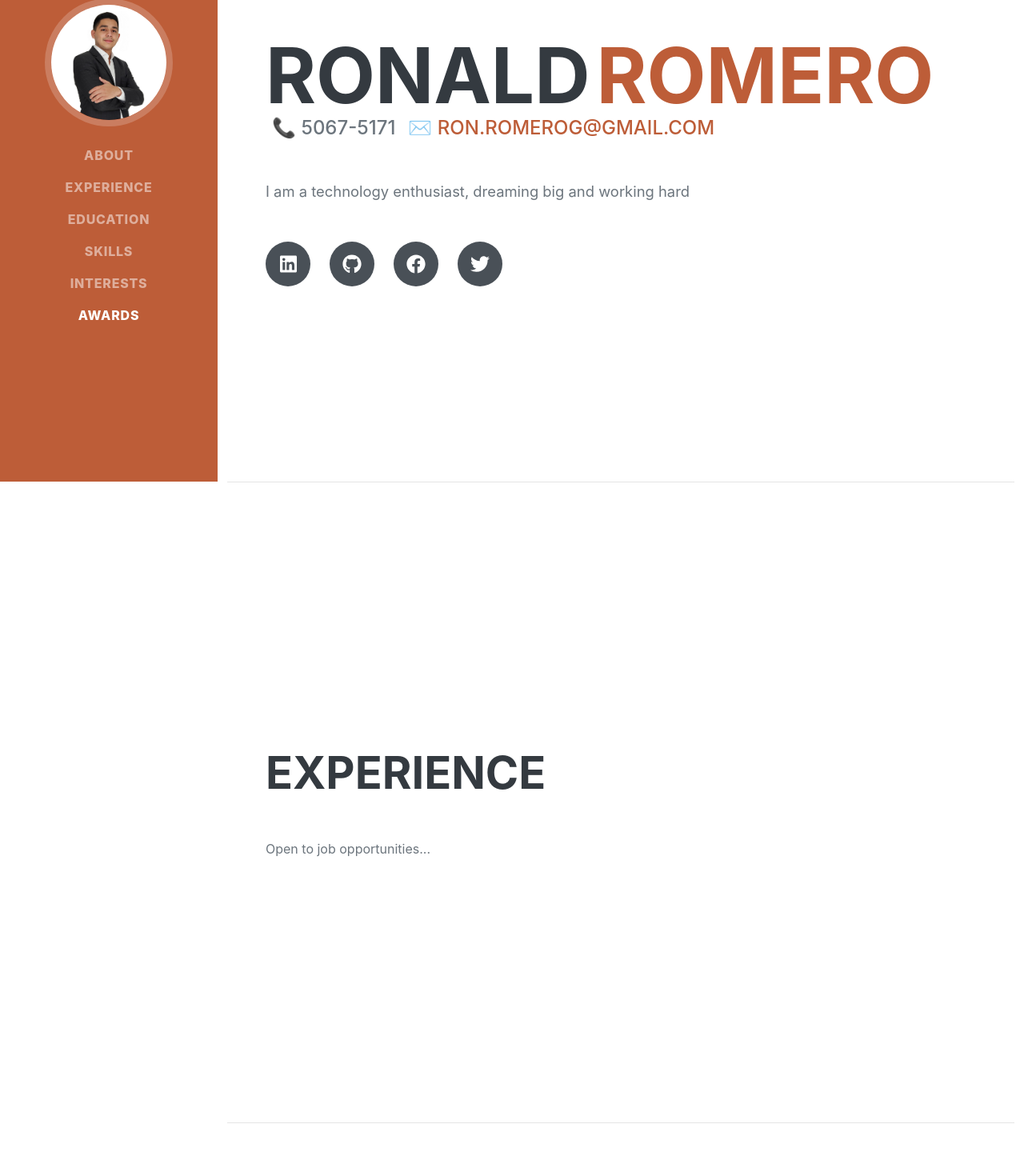
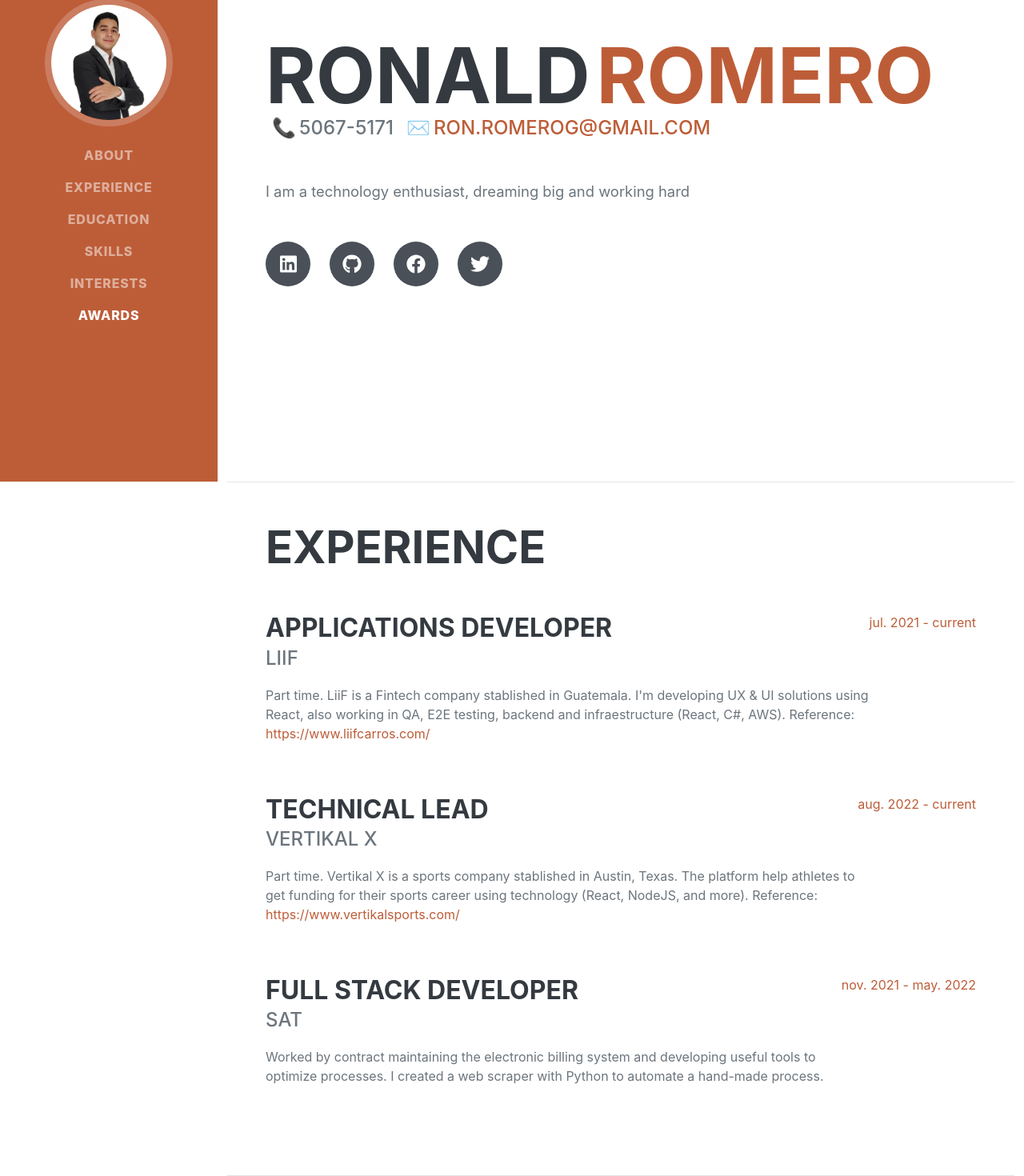
Before and after one commit to ronald1512/portafolio, a React (Create React App) app: page / in a window 1280 px wide. Shown: the part 198-1668 px from the top of the page at 80% size. Built offline with nearby package versions, Linux system fonts and the light colour scheme; a web font is replaced by a local one.

Commit message:
fix white space

```diff
--- a/src/App.js
+++ b/src/App.js
@@ -6,7 +6,7 @@ import Education from './Components/Education';
 import Skills from './Components/Skills';
 import Interests from './Components/Interests';
 import Awards from './Components/Awards';
-import profileData from './profileData.json';
+import profileData from './profileData.js';
 
 
 export const App = () => {
--- a/src/Components/Awards.js
+++ b/src/Components/Awards.js
@@ -17,7 +17,7 @@ class Awards extends Component {
                             this.awards.map((data, index) => (
                                 data.link
                                     ?
-                                    <a href={data.link} target="_blank">
+                                    <a href={data.link} target="_blank" rel="noopener noreferrer">
                                         <li key={index}>
                                             <FontAwesomeIcon icon={faAward} color="#ffc107" />
                                             <span className="ml-2"> {data.awardDetail} </span>
--- a/src/Components/Experience.js
+++ b/src/Components/Experience.js
@@ -8,22 +8,11 @@ class Experience extends Component {
   }
 
   render() {
-    return(
+    return (
       <section className="resume-section p-3 p-lg-5 d-flex justify-content-center" id="experience">
         <div className="w-100">
           <h2 className="mb-5">Experience</h2>
-          Open to job opportunities...
-        </div>
-      </section>
-    );
-  }
-}
-
-export default Experience;
-
-/**
- *
- * {
+          {
             this.experience.map((exp, index) => (
               <div key={index} className="resume-item d-flex flex-column flex-md-row justify-content-between mb-5">
                 <div className="resume-content">
@@ -32,9 +21,15 @@ export default Experience;
                   <p>{exp.aboutWork}</p>
                 </div>
                 <div className="resume-date text-md-right">
-                  <span className="text-primary">{exp.fromDate} - {exp.toDate}</span>
+                  <span style={{whiteSpace: "nowrap"}} className="text-primary">{exp.fromDate} - {exp.toDate}</span>
                 </div>
               </div>
             ))
           }
- */
+        </div>
+      </section>
+    );
+  }
+}
+
+export default Experience;
--- a/src/Components/Landing.js
+++ b/src/Components/Landing.js
@@ -21,8 +21,8 @@ class Landing extends Component {
                         </h1>
                     </div>
                     <div className="subheading mb-5">
-                        <a className='mx-2' style={{ color: "#6c757d", whiteSpace: "nowrap" }} href={"tel:" + this.landingData.phoneNumber.replace("-")}>📞 {this.landingData.phoneNumber}</a>
-                        <a className='mx-2' style ={{whiteSpace: "nowrap"}} href={"mailto:" + this.landingData.email}>✉️ {this.landingData.email}</a>
+                        <a className='mx-2' style={{ color: "#6c757d", whiteSpace: "nowrap" }} href={"tel:" + this.landingData.phoneNumber.replace("-")}><span className='mr-1' role='img' aria-label='phone'>📞</span>{this.landingData.phoneNumber}</a>
+                        <a className='mx-2' style ={{whiteSpace: "nowrap"}} href={"mailto:" + this.landingData.email}><span className='mr-1' role='img' aria-label='email'>✉️</span>{this.landingData.email}</a>
                     </div>
                     <p className="lead mb-5">{this.landingData.bio}</p>
                     <div className="social-icons">
--- /dev/null
+++ b/src/profileData.js
@@ -0,0 +1,98 @@
+import React from 'react';
+export default  {
+	"landing": {
+		"firstName": "Ronald",
+		"lastName": "Romero",
+		"phoneNumber": "5067-5171",
+		"bio": "I am a technology enthusiast, dreaming big and working hard",
+		"email": "ron.romerog@gmail.com",
+		"linkedin": "https://www.linkedin.com/in/ronald-romero-483a30172/",
+		"github": "https://github.com/ronald1512",
+		"facebook": "https://www.facebook.com/ronaldlolo.romero",
+		"twitter": "https://twitter.com/Ronald_Romero15"
+	},
+	"experience": [
+		{
+			"position": "Applications Developer",
+			"organization": "LiiF",
+			"aboutWork": <>Part time. LiiF is a Fintech company stablished in Guatemala. I'm developing UX & UI solutions using React, also working in QA, E2E testing, backend and infraestructure (React, C#, AWS). Reference: <a target="_blank" rel="noopener noreferrer" href='https://www.liifcarros.com/'>https://www.liifcarros.com/</a></>,
+			"fromDate": "jul. 2021",
+			"toDate": "current"
+		},
+		{
+			"position": "Technical Lead",
+			"organization": "Vertikal X",
+			"aboutWork": <>Part time. Vertikal X is a sports company stablished in Austin, Texas. The platform help athletes to get funding for their sports career using technology (React, NodeJS, and more). Reference:  <a target="_blank" rel="noopener noreferrer" href='https://www.vertikalsports.com/'>https://www.vertikalsports.com/</a></>,
+			"fromDate": "aug. 2022",
+			"toDate": "current"
+		},
+		{
+			"position": "Full Stack Developer",
+			"organization": "SAT",
+			"aboutWork": "Worked by contract maintaining the electronic billing system and developing useful tools to optimize processes. I created a web scraper with Python to automate a hand-made process.",
+			"fromDate": "nov. 2021",
+			"toDate": "may. 2022"
+		}
+
+	],
+	"education": [
+		{
+			"university": "Universidad de San Carlos de Guatemala",
+			"degree": "Software Engineering",
+			"fromDate": "2017",
+			"toDate": "2021"
+		}
+	],
+	"skills": [
+		{
+			"name": "skill1"
+		},
+		{
+			"name": "skill2"
+		}
+	],
+	"interests": {
+		"paragraphOne": "I enjoy my free time exercising, reading or taking short online courses",
+		"paragraphTwo": "I love spending time with family and friends as much as I can."
+	},
+	"awards": [
+		{
+			"awardDetail": "3th Place - Universidad de San Carlos de Guatemala - Academic Excellence Award 2017"
+		},
+		{
+			"awardDetail": "React: From zero to expert (Hooks and MERN) - Udemy",
+			"link": "http://ude.my/UC-4050c884-e0e0-4ed8-a711-b93b153bbe2f"
+		},
+		{
+			"awardDetail": "Git and GitHub For Beginners - Udemy",
+			"link": "http://ude.my/UC-9c095097-27b9-4a36-a937-ab062d1116d4"
+		},
+		{
+			"awardDetail": "Blockchain bootcamp (still in progress) - Udemy",
+			"link": "https://www.udemy.com/share/106wu03@DMNF0d--cdHdq1R-FxKubGEmrDL0BajGobS6B4OBNLCsKdpucpwt-G08Mrxnmoa8kQ==/"
+		}
+	],
+	"comments_awards": [
+		{
+			"awardDetail": "3th Place - Universidad de San Carlos de Guatemala - Academic Excellence Award 2017"
+		},
+		{
+			"awardDetail": "Machine Learning Certification - Standford University"
+		},
+		{
+			"awardDetail": "Python Basics Certification - University of Michigan"
+		},
+		{
+			"awardDetail": "HTML, CSS and Javascript for Web Developers Certification - Johns Hopkins University"
+		},
+		{
+			"awardDetail": "Getting Started with AWS Machine Learning Certification - Amazon Web Services"
+		},
+		{
+			"awardDetail": "Essential Google Cloud Infrastructure: Foundation - Google Cloud"
+		},
+		{
+			"awardDetail": "IT Security Certification: Defense against the digital dark arts - Google"
+		}
+	]
+}
--- a/src/profileData.json
+++ /dev/null
@@ -1,80 +0,0 @@
-{
-	"landing": {
-		"firstName": "Ronald",
-		"lastName": "Romero",
-		"phoneNumber": "5067-5171",
-		"bio": "I am a technology enthusiast, dreaming big and working hard",
-		"email": "ron.romerog@gmail.com",
-    	"linkedin": "https://www.linkedin.com/in/ronald-romero-483a30172/",
-		"github": "https://github.com/ronald1512",
-		"facebook":"https://www.facebook.com/ronaldlolo.romero",
-		"twitter":"https://twitter.com/Ronald_Romero15"
-	},
-	"experience": [
-		{
-				"position": "Web Developer",
-				"organization": "Company one",
-				"aboutWork": "Details about work here",
-				"fromDate": "Date of starting",
-				"toDate": "Ending Date"
-		},
-		{
-			"position": "App Developer",
-			"organization": "Company 2",
-			"aboutWork": "Details about work here",
-			"fromDate": "Date of starting",
-			"toDate": "ending date"
-		}
-	],
-	"education": [{
-			"university": "Universidad de San Carlos de Guatemala",
-			"degree": "Software Engineering",
-			"fromDate": "2017",
-			"toDate": "2021"
-		}
-	],
-	"skills": [{
-			"name": "skill1"
-		},
-		{
-			"name": "skill2"
-		}
-	],
-	"interests": {
-		"paragraphOne": "I enjoy my free time exercising, reading or taking short online courses",
-		"paragraphTwo": "I love spending time with family and friends as much as I can."
-	},
-	"awards": [{
-			"awardDetail": "3th Place - Universidad de San Carlos de Guatemala - Academic Excellence Award 2017"
-		},{
-			"awardDetail": "React: From zero to expert (Hooks and MERN) - Udemy",
-			"link": "http://ude.my/UC-4050c884-e0e0-4ed8-a711-b93b153bbe2f"
-		},{
-			"awardDetail": "Git and GitHub For Beginners - Udemy",
-			"link": "http://ude.my/UC-9c095097-27b9-4a36-a937-ab062d1116d4"
-		}
-
-	],
-	"comments_awards": [{
-		"awardDetail": "3th Place - Universidad de San Carlos de Guatemala - Academic Excellence Award 2017"
-	},
-	{
-		"awardDetail": "Machine Learning Certification - Standford University"
-	},
-	{
-		"awardDetail": "Python Basics Certification - University of Michigan"
-	},
-	{
-		"awardDetail": "HTML, CSS and Javascript for Web Developers Certification - Johns Hopkins University"
-	},
-	{
-		"awardDetail": "Getting Started with AWS Machine Learning Certification - Amazon Web Services"
-	},
-	{
-		"awardDetail": "Essential Google Cloud Infrastructure: Foundation - Google Cloud"
-	},
-	{
-		"awardDetail": "IT Security Certification: Defense against the digital dark arts - Google"
-	}
-]
-}
```
